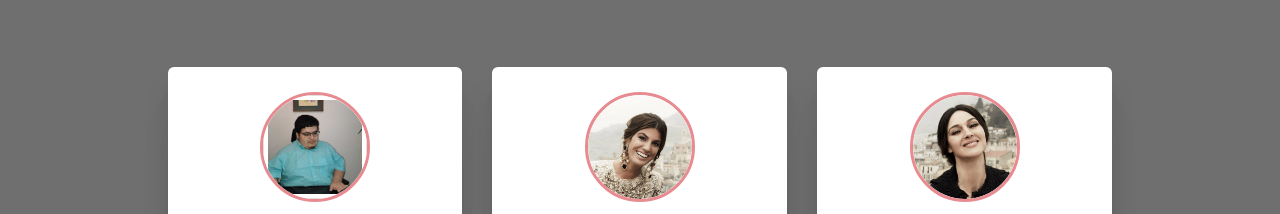
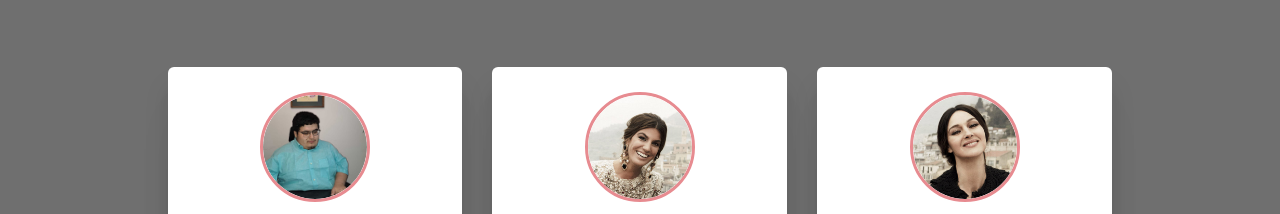
Before and after one commit to Salmon-Ilimitado/Salmon-Ilimitado.github.io, a plain HTML site: page index.html in a window 1280 px wide. Shown: the part 2276-2490 px from the top of the page. Drawn offline with Linux system fonts and the light colour scheme; some packages are replaced by stand-ins of ours; a web font is replaced by a local one.

Commit message:
Update index.html

```diff
--- a/index.html
+++ b/index.html
@@ -233,7 +233,7 @@
                                         <div class="card card-member">
                                             <div class="content">
                                                 <div class="avatar avatar-danger">
-                                                    <img alt="..." class="img-thumbnail shadow-2-strong" src="assets/img/faces/face_4.jpg" width="160" height="160"/>
+                                                    <img alt="..." class="img-circle" src="assets/img/faces/face_4.jpg" width="160" height="160"/>
                                                 </div>
                                                 <div class="description">
                                                     <h3 class="title">Victor</h3>
```
